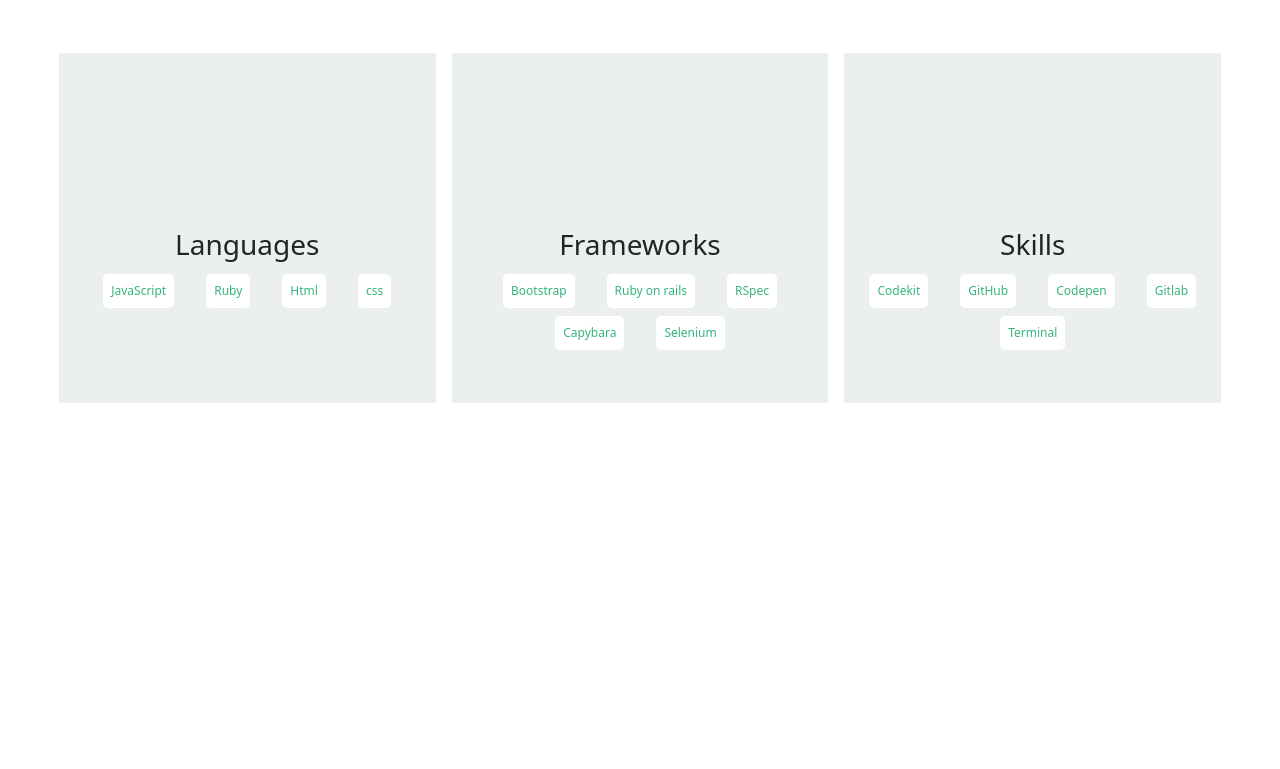
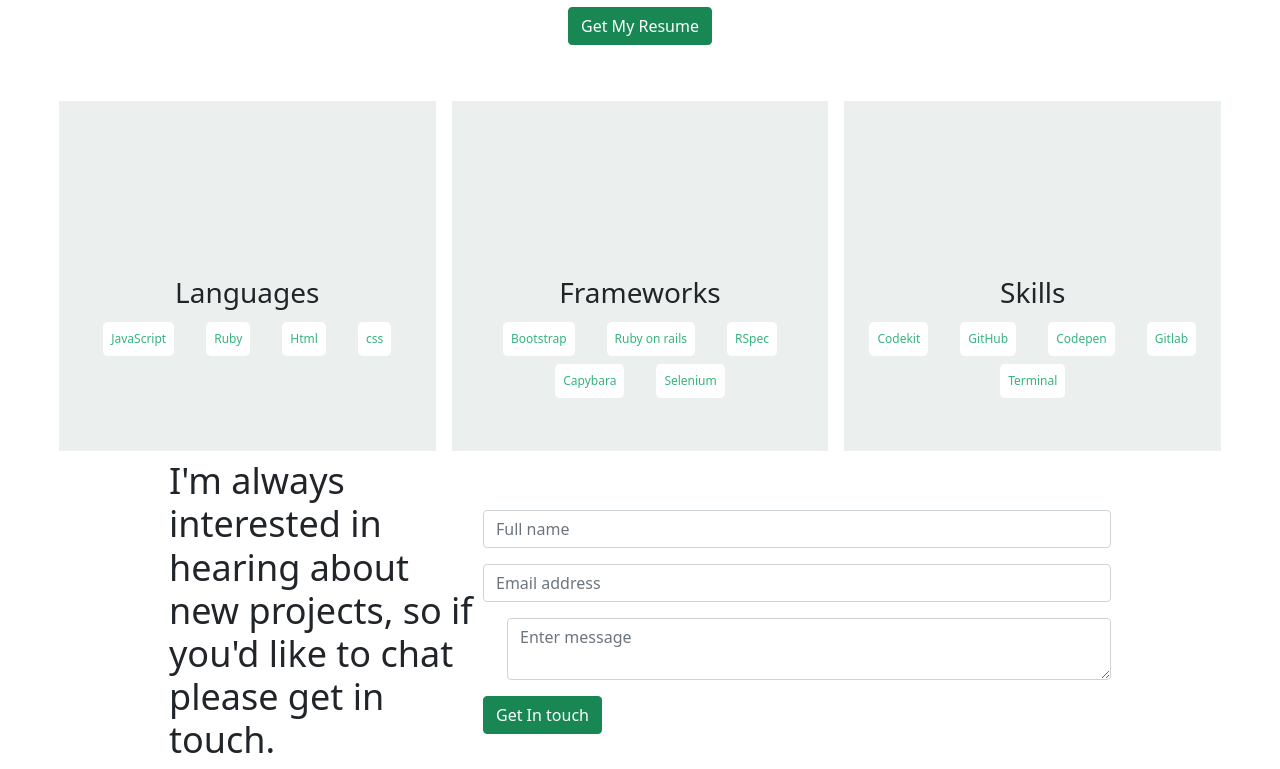
Before and after one commit to jrosario19/My-portfolio-Bootstrap, a website: page index.html in a window 1280 px wide. Shown: the part 2020-2789 px from the top of the page. Before the commit the page ends 2431 px from the top, so only its background shows below. Drawn offline with nearby package versions, Linux system fonts and the light colour scheme.

Commit message:
add footer

```diff
--- a/index.html
+++ b/index.html
@@ -24,7 +24,7 @@
         </section>
         <section>
             <p class="h1 text-center mt-5">Hey there. I’m Alex.<span class="text-success"><br> I’m a software developer</span> </p>
-            <p class="text-center mt-5 pt-5">I can help you build a product , feature or website Look through some of my work and experience! If you like what you see and have a project you need coded,
+            <p class="text-center mt-5 pt-5" style="font-size: 24px;">I can help you build a product , feature or website Look through some of my work and experience! If you like what you see and have a project you need coded,
                 don't hestiate to contact me.</p>
         </section>
         <section>
@@ -107,7 +107,7 @@
         <section>
           <div class="d-flex flex-column align-items-center mb-5">
             <p class="h2 text-center mt-5 pt-5">About me</p>
-            <p class="text-center mt-5 pt-5 mb-5"> I can help you build a product , feature or website Look through some of my work and experience! If you like what you see and have a project you need coded,
+            <p class="text-center mt-5 pt-5 mb-5" style="font-size: 24px;"> I can help you build a product , feature or website Look through some of my work and experience! If you like what you see and have a project you need coded,
               don’t hestiate to contact me.</p>
               <a href="#" class="btn btn-success justify-self-center"> Get My Resume</a>
 
@@ -154,6 +154,27 @@
 
             </div>
         </section>
+        <footer class="d-flex justify-content-center align-items-center">
+          <div class="col-lg-6 text-left w-25">
+            <p class="h3" style="font-size: 36px;">I'm always interested in hearing about new projects, so if you'd like to chat please get in touch.</p>
+          </div>
+          <div class="w-50">
+            <form action="">
+              <div class="mb-3 mt-3">
+                <input type="text" class="form-control" id="name" placeholder="Full name" name="name">
+              </div>
+              <div class="mb-3">
+                <input type="email" class="form-control" id="email" placeholder="Email address" name="email">
+              </div>
+              <div class="form-check mb-3" style="margin-left: 0 !important;">
+                  <textarea class="form-control" name="message" id="message" placeholder="Enter message" name="message"></textarea>
+              </div>
+              <button type="submit" class="btn btn-success">Get In touch</button>
+            </form>
+
+          </div>
+
+        </footer>
 
     </div>
 
```
